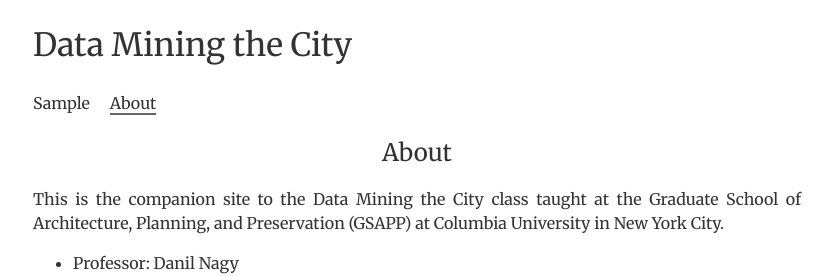
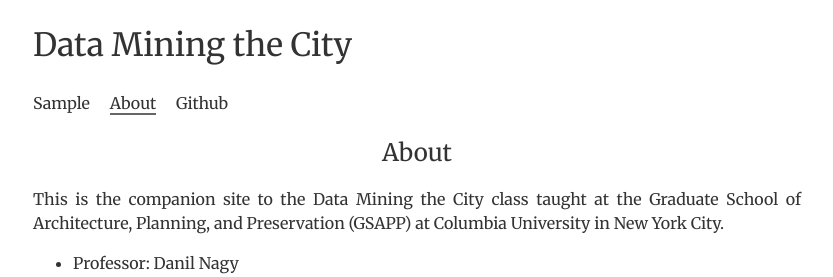
Before and after one commit to danilnagy/dmc, a Jekyll site: the page built from about.md, in a window 1280 px wide. Shown: the top 277 px of the page, without its empty margins (223-1056 px from the left). Built offline with Jekyll 4.4.1, drawn with Linux system fonts in a browser that asks for light colours; Markdown is read by kramdown in place of the engine named in the settings.

Commit message:
Update default.html

```diff
--- a/_layouts/default.html
+++ b/_layouts/default.html
@@ -13,6 +13,7 @@
             <nav class="site-nav">
                 <a href="{{ site.baseurl }}/sample/" class="{% if page.url == '/sample/' %}active{% endif %}">Sample</a>
                 <a href="{{ site.baseurl }}/about/" class="{% if page.url == '/about/' %}active{% endif %}">About</a>
+                <a href="https://github.com/danilnagy/dmc">Github</a>
             </nav>
         </header>
         {{ content }}
```
